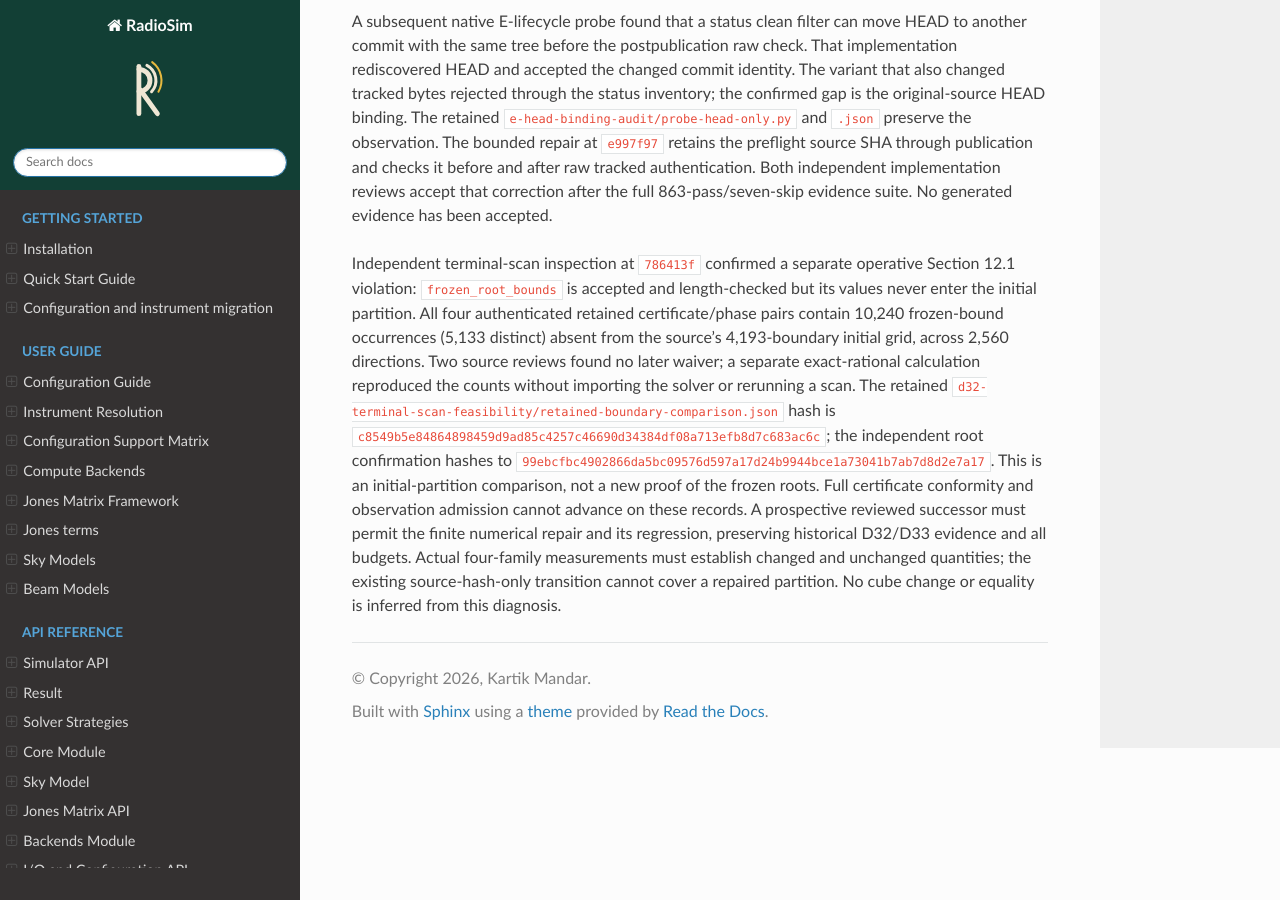
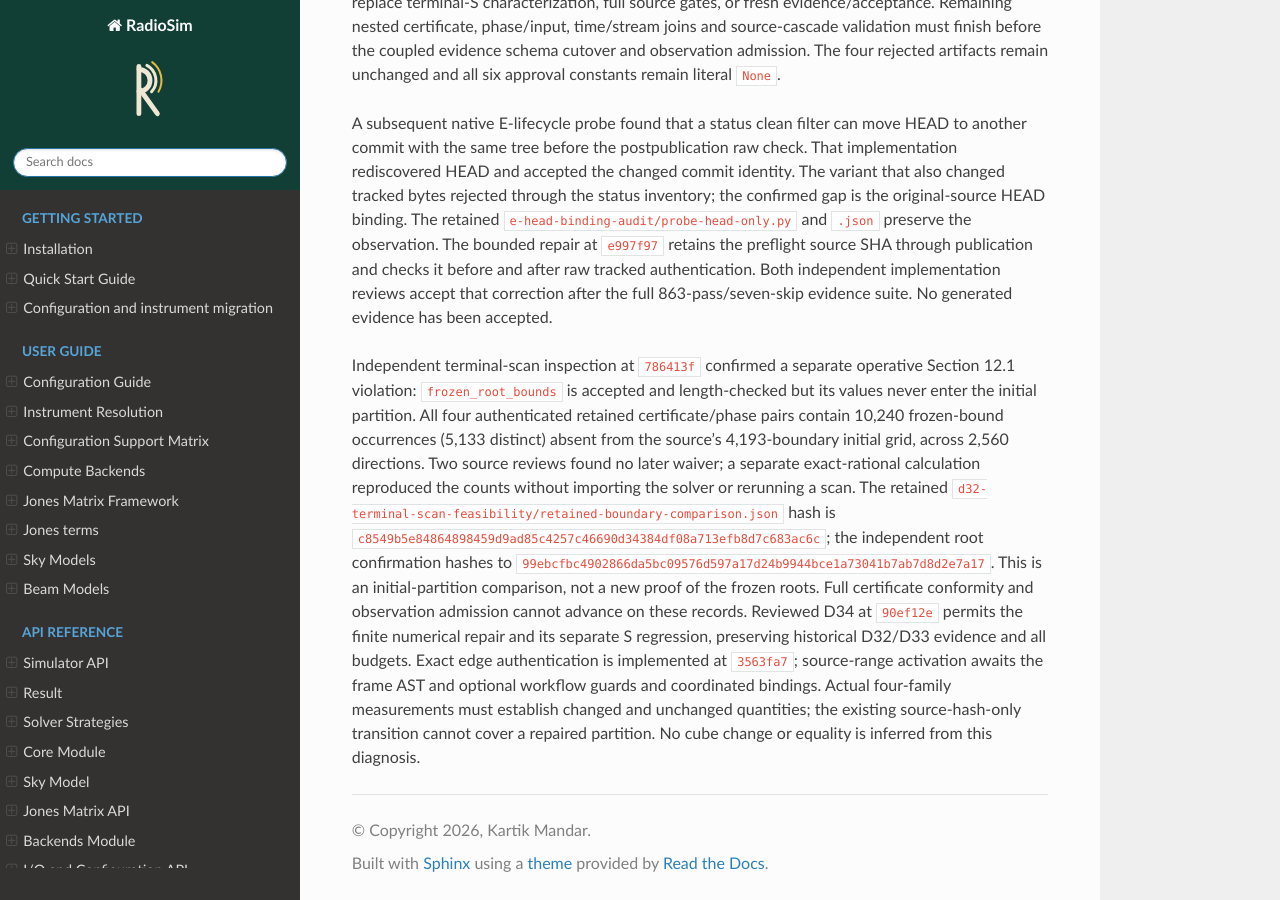
Before and after one commit to RRI-interferometry/RRIVis, a Sphinx documentation site: the page built from docs/development/completion_ledger.md, in a window 1280 px wide and 900 px high, scrolled down 6281 px. Built offline with Sphinx 7.4.7 and the Read the Docs theme 3.1.0, drawn with Linux system fonts in a browser that asks for light colours; some of the changed text lies outside the part shown.

Commit message:
docs: record D34 authority and inventory validation

```diff
--- a/docs/development/completion_ledger.md
+++ b/docs/development/completion_ledger.md
@@ -46,8 +46,8 @@
 | A2 | D29 five-path candidate and original fingerprint R3 `a65c53a46e84f63c163c5ad15fba8645df33d1d2`; replacement-S3 overlaps two evidence paths | Integrate historical/current binding and oracle deltas by hunk; isolate exact historical imports; freeze terminal R | Exactly two expected failures and three controls at historical source; explicit source path, PYTHONNOUSERSITE=1 and verified radiosim.__file__; complete governed serial suite | Exact `567f9ac` replay and disjoint characterization partition pass; complete serial unit suite 7,618 passed, two existing platform skips; original 80 stopped-candidate hunks accounted for; primary source-hunk accounting advances with landed slices |
 | B1 | Failed CI at `cfc9b10`; frame certificate reports outside-slab horizon sign mismatches | Reproduce operational/frozen root/guard/slab issue with environment provenance; reviewed correction if contract changes; focused fix | Independent physics and numerical diagnosis; decisive regression with unchanged scientific budgets; serial and compatibility jobs | Repair pushed; 13 frame tests pass on both Python versions and all seven public integration tests pass on Python 3.12; final exact-SHA CI remains pending |
 | B2 | Failed CI reports SciPy intersphinx inventory ConnectTimeout | Inspect failed logs and current retrieval; bounded reliability fix if reproduced/justified | Clean warnings-as-errors Sphinx build; retain documentation validation | Fresh retrieval succeeded for all inventories; original CI ConnectTimeout remains an observed transient retrieval failure |
-| B3 | Section 12.1 requires frozen root bounds in the initial scan partition; committed scanner only checks the supplied list length | Reviewed finite successor grant, decisive boundary regression, exact-bound inclusion repair, fresh four-family measurements | Independent partition/evaluation checks with unchanged numerical budgets; distinguish measured cube changes from certificate changes; new admission relation requires review | Confirmed at `786413f`; all 10,240 retained frozen-bound occurrences per family are absent from the initial grid; full certificate conformity and observation admission remain blocked pending repair |
-| C1 | D25 production v2 contract, D31 runtime input anchor, D32 identity transitions and D33 lossless certificate storage; preserved draft has strict-schema and same-run-join defects | Account for every original hunk; corrected input manifests, runtime identity bridge, result records, evidence/schema, acceptance and hostile tests in coherent source commits | Path-independent reconstruction/relocation, semantic mutation and malformed-input rejection; exact nine-key production family and retained manifests; eleven modified paths plus four authenticated disposals under D32/D33 | First S, runtime bridge, validated result accessor and current-A topology pushed and independently reviewed; production-v2 factory pushed at a39ceff passes 450 evidence tests and produces the required records for all four actual public families; D32 and D33 designs are pushed; current D33 authority wiring is pushed; portable transition validation and observation admission remain pending; generation stays closed |
+| B3 | Section 12.1 requires frozen root bounds in the initial scan partition; committed scanner only checks the supplied list length | Reviewed finite successor grant, decisive boundary regression, exact-bound inclusion repair, fresh four-family measurements | Independent partition/evaluation checks with unchanged numerical budgets; distinguish measured cube changes from certificate changes; new admission relation requires review | Confirmed at `786413f`; D34 is reviewed and pushed at `90ef12e`, with exact edge authentication at `3563fa7`; guarded range activation, separate regression and numerical repair remain pending; full certificate conformity and observation admission remain blocked |
+| C1 | D25 production v2 contract, D31 runtime input anchor, D32 identity transitions and D33 lossless certificate storage; preserved draft has strict-schema and same-run-join defects | Account for every original hunk; corrected input manifests, runtime identity bridge, result records, evidence/schema, acceptance and hostile tests in coherent source commits | Path-independent reconstruction/relocation, semantic mutation and malformed-input rejection; exact nine-key production family and retained manifests; D34 authorizes thirteen modified paths plus four authenticated disposals, and one optional exact workflow path; guarded activation remains pending | First S, runtime bridge, validated result accessor and current-A topology pushed and independently reviewed; production-v2 factory pushed at a39ceff passes 450 evidence tests and produces the required records for all four actual public families; D32 and D33 designs are pushed; D34 is operative design authority, while executable source-range bindings remain at D33 pending coordinated guarded activation; portable transition validation and observation admission remain pending; generation stays closed |
 | C2 | SCI-004 M3 Sections 10–14; four rejected-artifact deletions and six null sentinels | Complete replacement source range; authenticate disposal; generate new evidence from clean exact terminal source tip; separate E and A commits | HDF5/bounded reads, summary, UVFITS/MS read-back, full correlations/time/solver/provenance; all families; retained non-gating performance; fresh independent manual/numerical/schema acceptance | All six approval sentinels are committed literal None; four rejected artifacts remain unchanged; disposal follows completed source logic |
 | D1 | SCI-004 Sections 7/9/15; public solver currently rejects HEALPix/hybrid and non-scalar beams; accepted SCI-005 beam contracts remain authoritative | Reviewed successor public support contract; integrate point/HEALPix/hybrid full Stokes; stationary squint and applicable full-efield support through canonical BeamSystem/Jones | Public API and CLI tests; dense/sparse pixel measure, frequencies, tangent/receptor frames, component provenance; common direct oracle and two-tier predicates | Inventory underway; successor contract before implementation |
 | D2 | SCI-004 Section 9 defers public backend routing; current dense public path is NumPy | Route dense contraction/synthesis through requested backend; enforce real precision/x64; stream budgeted transfer blocks; implement canonical worker scheduling | Public NumPy/JAX/Dask parity, precision rejection, allocation-before-budget rejection, scheduling instrumentation and worker invariance; independent computational review | Pending D1 contract |
@@ -162,6 +162,9 @@
 | Nested frame manifest identities | `786413f2aa7bdcfc8f695b07aca48921359bf211`, pushed and live remote verified | Both independent reviewers ACCEPT and confirm equivalent full-index patch; 93 focused/related tests pass, strict 367 unchanged after retained five-diagnostic typing stop. Four exact nested manifest schemas, 17 constant rows, 32 retained endpoint manifest digests and 24 local joins verified. Geometry, source/environment authentication, ledgers, budgets, cascade and admission remain pending; additive helper is not wired into generation |
 | Retained red case inventories | `2461db48ee2bf9f1586e62c96c4062f231acf158`, pushed and live remote verified | Both independent boundary reviews ACCEPT; 56 focused tests pass, strict 367 unchanged. Fixed ordered 29/6/2 identities, outcomes, disjointness and fixture projections; original consumer unchanged in this additive slice. Literal inventory accounts for most of the 625 added lines |
 | Red command/control consumer joins | `bef57509f9031c63e14085fe25c3d713e20d0abf`, pushed and live remote verified | Both independent boundary reviews ACCEPT; 104 focused tests pass, strict 367 unchanged. Executable tool AST equals the independently accepted complete candidate after helper-name/documentation normalization; that candidate passed full E 1,016 tests with seven future-E skips in 329.13s. Original commands, ordered two-red/three-pass controls and six-key reference preserved; six retained direct partition tests pass separately. Incomplete development run and typing/format stops retained |
+| Frozen-bound partition repair design | `90ef12e10c869b0928ad0afd51b9f7069729aa26`, pushed and live remote verified | Both independent round2 design reviews ACCEPT, followed by exact finalization and landed parent/blob/full-diff authentication; warnings-as-errors docs pass. Original timing-rationale REJECT retained. Finite partition repair and optional compatibility timeout are authorized; new measured transition relation and admission remain separate |
+| Exact D34 edge authentication | `3563fa7dd1d42700a09db4caa7b6a1b78ec71fdd`, pushed and live remote verified | Both independent round2 reviews ACCEPT; full history 212 passed in 436.94s, strict 281 unchanged. Actual ordered reviewer identities and original D32/D33 pins retained. First full run stopped at 210 passes and one live-range boundary failure; original dual REJECT retained. Explicit pre-D34 positive and inactive-D34 refusal now pass; coordinated activation must restore the live-current positive |
+| Characterization source inventory | `29e5e7e78ba6dec278e6208e21b792618b2b264f`, pushed and live remote verified | Both independent reviews ACCEPT and confirm unchanged candidate/patch at refreshed parent; 36 focused and 12 existing content controls pass, strict 367 unchanged. Exact source6/row3, sorted four-family inventory and original phase/set digest domains; original module ASTs unchanged. Additive content helper remains unwired; nested science, Git provenance and admission remain separate |
 | Frame regression | `1909829d828078fd36a905aa68cde50fcb4bfa16`, pushed and live remote verified | Two controlled expected-red assertions under each Python version: mismatch count 1, not 0; no collection/import failure |
 | Frame repair | `cfad247831629241842ffecd5f7aaa5b2084493c`, pushed and live remote verified | Both independent reviewers ACCEPT frozen full test/source patch `231f48c6d0d4bae419bb0cba0091813c928be40e3100713754c3a7c5904e00cb`; 13 frame tests pass in each environment; 7 public Python-3.12 integration tests pass in 741.40s; solver strict diagnostics remain 78 with no added diagnostic |
 | Ledger docs fix | `c245593df808e0a757925d5a02416b4608cd8661`, pushed and live remote verified | Fresh Sphinx build fetched all inventories; explicit ledger orphan declaration restored warnings-as-errors success |
@@ -268,8 +271,10 @@
 `99ebcfbc4902866da5bc09576d597a17d24b9944bce1a73041b7ab7d8d2e7a17`.
 This is an initial-partition comparison, not a new proof of the frozen roots.
 Full certificate conformity and observation admission cannot advance on these
-records. A prospective reviewed successor must permit the finite numerical
-repair and its regression, preserving historical D32/D33 evidence and all
-budgets. Actual four-family measurements must establish changed and unchanged
+records. Reviewed D34 at `90ef12e` permits the finite numerical repair and its
+separate S regression, preserving historical D32/D33 evidence and all budgets.
+Exact edge authentication is implemented at `3563fa7`; source-range activation
+awaits the frame AST and optional workflow guards and coordinated bindings.
+Actual four-family measurements must establish changed and unchanged
 quantities; the existing source-hash-only transition cannot cover a repaired
 partition. No cube change or equality is inferred from this diagnosis.
```
